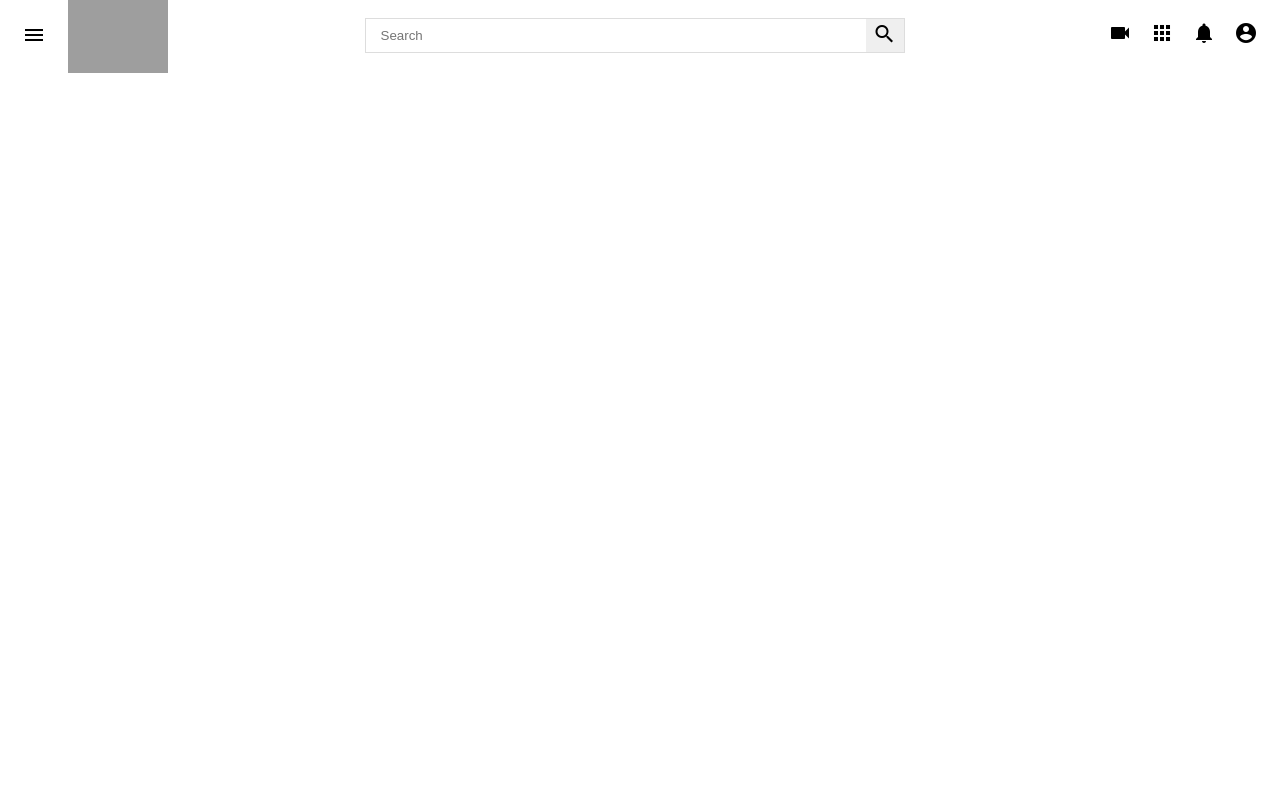
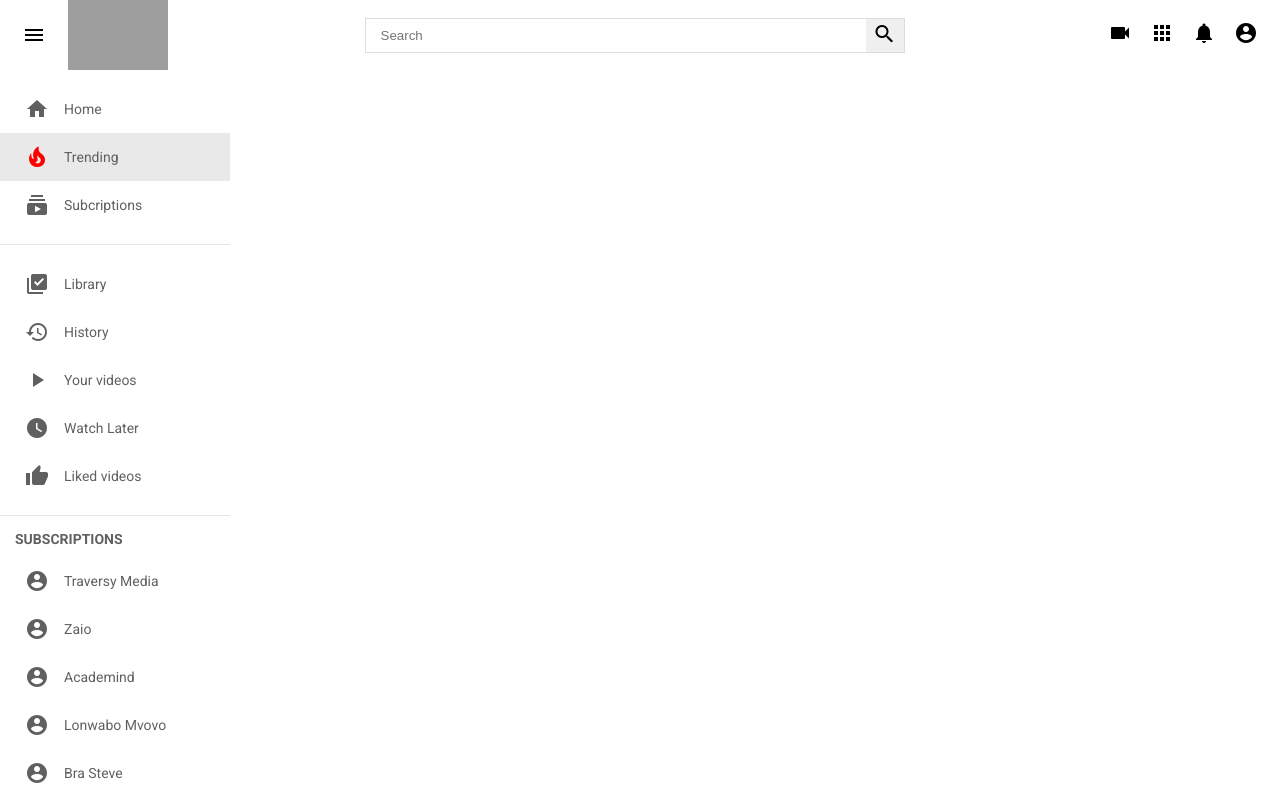
Before and after one commit to LonwaboMvovo/youtube-ui-clone, a plain HTML site: page video.html in a window 1280 px wide. Drawn offline with Linux system fonts and the light colour scheme; grey boxes are pictures that could not be loaded.

Commit message:
added categories to video page

```diff
--- a/video.html
+++ b/video.html
@@ -30,5 +30,96 @@
             <i class="material-icons">account_circle</i>
         </div>
     </div>
+
+    <div class="main-body">
+        <div class="categories">
+            <div class="categories-section">
+                <span id="home" class="category">
+                    <i class="material-icons">home</i>
+                    <span>Home</span>
+                </span>
+
+                <span id="trending" class="category active-span">
+                    <i class="material-icons active">local_fire_department</i>
+                    <span>Trending</span>
+                </span>
+
+                <span class="category">
+                    <i class="material-icons">subscriptions</i>
+                    <span>Subcriptions</span>
+                </span>
+            </div>
+
+            <hr>
+
+            <div class="categories-section">
+                <span class="category">
+                    <i class="material-icons">library_add_check</i>
+                    <span>Library</span>
+                </span>
+
+                <span class="category">
+                    <i class="material-icons">history</i>
+                    <span>History</span>
+                </span>
+
+                <span class="category">
+                    <i class="material-icons">play_arrow</i>
+                    <span>Your videos</span>
+                </span>
+
+                <span class="category">
+                    <i class="material-icons">watch_later</i>
+                    <span>Watch Later</span>
+                </span>
+
+                <span class="category">
+                    <i class="material-icons">thumb_up</i>
+                    <span>Liked videos</span>
+                </span>
+            </div>
+
+            <hr>
+
+            <div class="categories-section">
+                <h4>SUBSCRIPTIONS</h4>
+
+                <span class="category">
+                    <i class="material-icons">account_circle</i>
+                    <span>Traversy Media</span>
+                </span>
+
+                <span class="category">
+                    <i class="material-icons">account_circle</i>
+                    <span>Zaio</span>
+                </span>
+
+                <span class="category">
+                    <i class="material-icons">account_circle</i>
+                    <span>Academind</span>
+                </span>
+
+                <span class="category">
+                    <i class="material-icons">account_circle</i>
+                    <span>Lonwabo Mvovo</span>
+                </span>
+
+                <span class="category">
+                    <i class="material-icons">account_circle</i>
+                    <span>Bra Steve</span>
+                </span>
+
+                <span class="category">
+                    <i class="material-icons">account_circle</i>
+                    <span>Group 1</span>
+                </span>
+
+                <span class="category">
+                    <i class="material-icons">account_circle</i>
+                    <span>LM</span>
+                </span>
+            </div>
+        </div>
+    </div>
 </body>
 </html>
```
